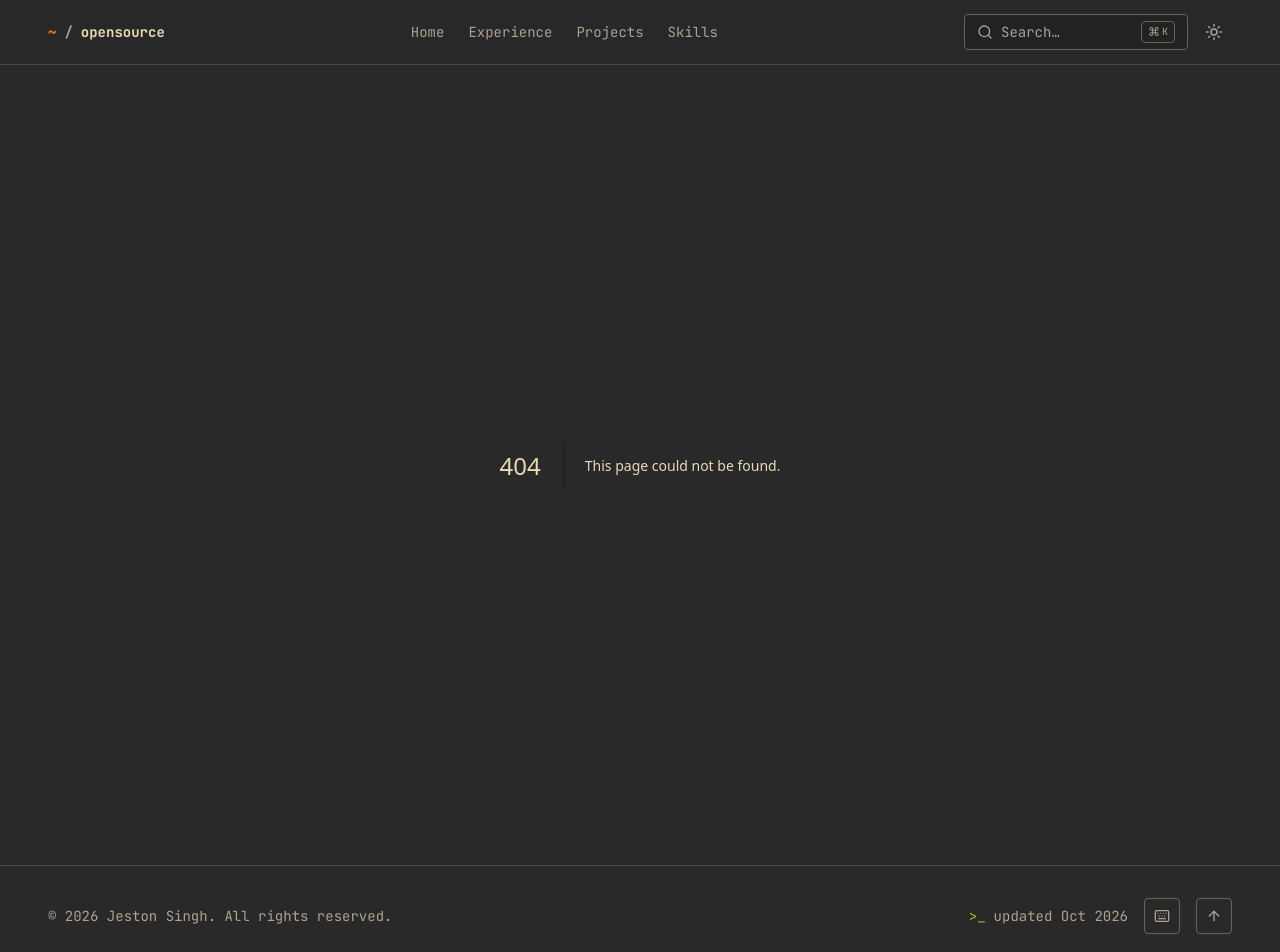
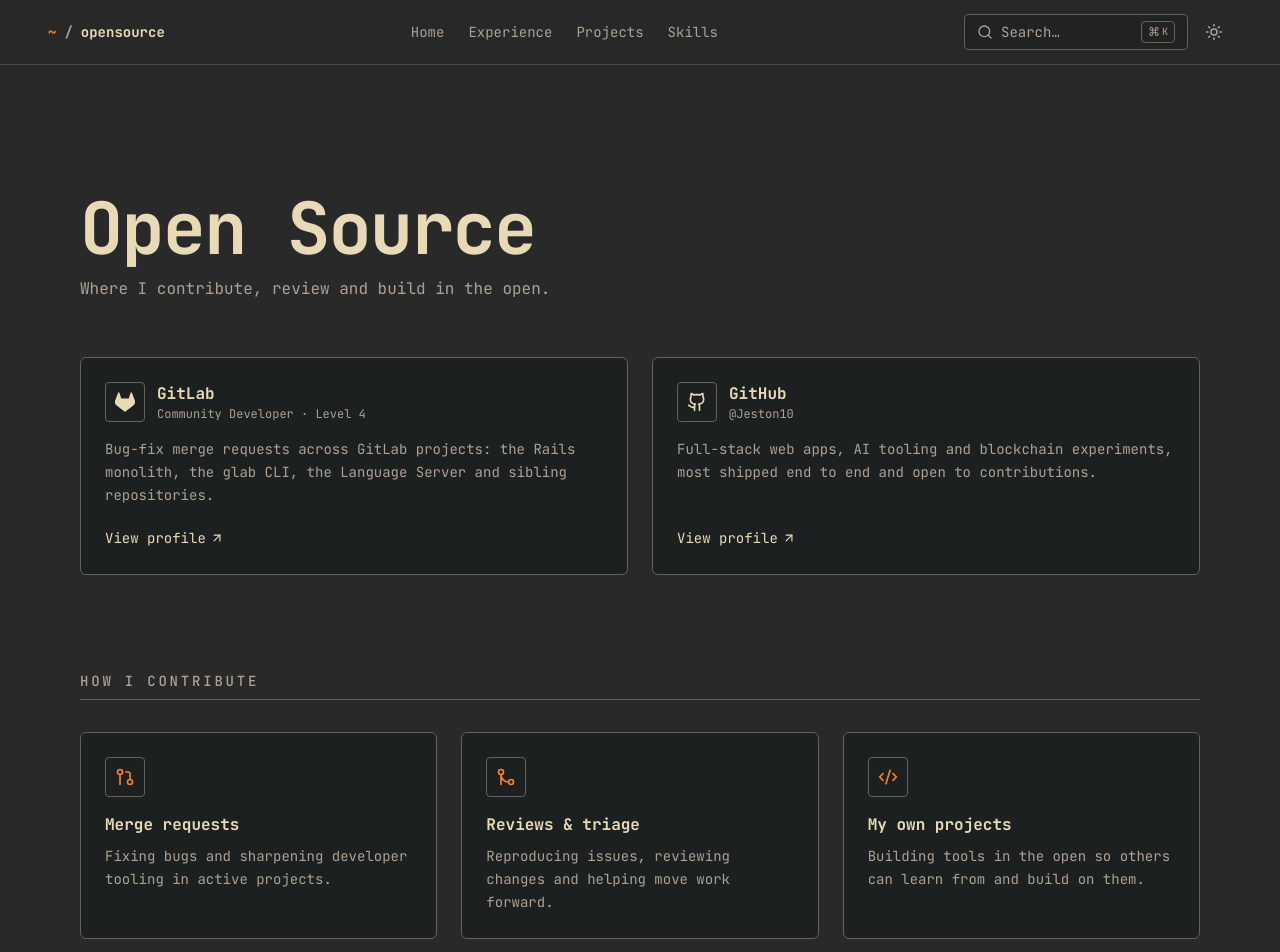
Before and after one commit to Jeston10/portfolio, a Next.js app: page /opensource in a window 1280 px wide. Before the commit this address had no page. Shown: the top 952 px of the page. Built offline with nearby package versions, Linux system fonts and the light colour scheme.

Commit message:
feat: add Blogs and Open Source sections

```diff
--- /dev/null
+++ b/src/app/blogs/page.tsx
@@ -0,0 +1,33 @@
+import type { Metadata } from "next";
+import { PenLine } from "lucide-react";
+import { profile } from "@/data/profile";
+import { PageShell, PageHeading } from "@/components/ui";
+
+export const metadata: Metadata = {
+  title: `Blogs | ${profile.firstName} ${profile.lastName}`,
+};
+
+export default function BlogsPage() {
+  return (
+    <PageShell>
+      <PageHeading
+        title="Blogs"
+        lead="Notes on what I build: full-stack engineering, AI tooling, cloud and blockchain."
+      />
+
+      {/* Empty state until the first posts land. */}
+      <div className="flex flex-col items-center justify-center rounded-lg border border-dashed border-border bg-surface/40 px-6 py-20 text-center">
+        <span className="flex h-12 w-12 items-center justify-center rounded-full border border-border bg-surface text-brand">
+          <PenLine className="h-5 w-5" />
+        </span>
+        <h2 className="mt-6 text-lg font-bold text-foreground">
+          Posts are on the way
+        </h2>
+        <p className="mt-2 max-w-md text-sm leading-relaxed text-muted-foreground">
+          I&apos;m writing up what I learn while shipping. Check back soon, the
+          first articles will appear here.
+        </p>
+      </div>
+    </PageShell>
+  );
+}
--- /dev/null
+++ b/src/app/opensource/page.tsx
@@ -0,0 +1,105 @@
+import type { Metadata } from "next";
+import { GitMerge, GitPullRequest, Code2 } from "lucide-react";
+import { SiGitlab } from "react-icons/si";
+import { Github } from "lucide-react";
+import { profile } from "@/data/profile";
+import { PageShell, PageHeading, ArrowLink } from "@/components/ui";
+
+export const metadata: Metadata = {
+  title: `Open Source | ${profile.firstName} ${profile.lastName}`,
+};
+
+const profiles = [
+  {
+    platform: "GitLab",
+    handle: "Community Developer · Level 4",
+    href: "https://sjestonsingh.gitlab.io",
+    icon: <SiGitlab className="h-5 w-5" />,
+    blurb:
+      "Bug-fix merge requests across GitLab projects: the Rails monolith, the glab CLI, the Language Server and sibling repositories.",
+  },
+  {
+    platform: "GitHub",
+    handle: "@Jeston10",
+    href: profile.socials.github,
+    icon: <Github className="h-5 w-5" />,
+    blurb:
+      "Full-stack web apps, AI tooling and blockchain experiments, most shipped end to end and open to contributions.",
+  },
+];
+
+const ways = [
+  {
+    icon: <GitPullRequest className="h-5 w-5" />,
+    title: "Merge requests",
+    desc: "Fixing bugs and sharpening developer tooling in active projects.",
+  },
+  {
+    icon: <GitMerge className="h-5 w-5" />,
+    title: "Reviews & triage",
+    desc: "Reproducing issues, reviewing changes and helping move work forward.",
+  },
+  {
+    icon: <Code2 className="h-5 w-5" />,
+    title: "My own projects",
+    desc: "Building tools in the open so others can learn from and build on them.",
+  },
+];
+
+export default function OpenSourcePage() {
+  return (
+    <PageShell>
+      <PageHeading
+        title="Open Source"
+        lead="Where I contribute, review and build in the open."
+      />
+
+      {/* Profiles */}
+      <div className="grid grid-cols-1 gap-6 sm:grid-cols-2">
+        {profiles.map((p) => (
+          <div
+            key={p.platform}
+            className="flex flex-col rounded-lg border border-border bg-surface p-6"
+          >
+            <div className="flex items-center gap-3">
+              <span className="flex h-10 w-10 items-center justify-center rounded-md border border-border bg-surface/60 text-foreground">
+                {p.icon}
+              </span>
+              <div>
+                <h2 className="font-bold text-foreground">{p.platform}</h2>
+                <p className="text-xs text-muted-foreground">{p.handle}</p>
+              </div>
+            </div>
+            <p className="mt-4 flex-grow text-sm leading-relaxed text-muted-foreground">
+              {p.blurb}
+            </p>
+            <div className="mt-5">
+              <ArrowLink href={p.href}>View profile</ArrowLink>
+            </div>
+          </div>
+        ))}
+      </div>
+
+      {/* Ways I contribute */}
+      <h2 className="mb-8 mt-24 border-b border-border pb-2 text-sm font-medium uppercase tracking-[0.2em] text-muted-foreground">
+        How I contribute
+      </h2>
+      <div className="grid grid-cols-1 gap-6 sm:grid-cols-3">
+        {ways.map((w) => (
+          <div
+            key={w.title}
+            className="rounded-lg border border-border bg-surface p-6"
+          >
+            <span className="flex h-10 w-10 items-center justify-center rounded-md border border-border bg-surface/60 text-brand">
+              {w.icon}
+            </span>
+            <h3 className="mt-4 font-bold text-foreground">{w.title}</h3>
+            <p className="mt-2 text-sm leading-relaxed text-muted-foreground">
+              {w.desc}
+            </p>
+          </div>
+        ))}
+      </div>
+    </PageShell>
+  );
+}
```
